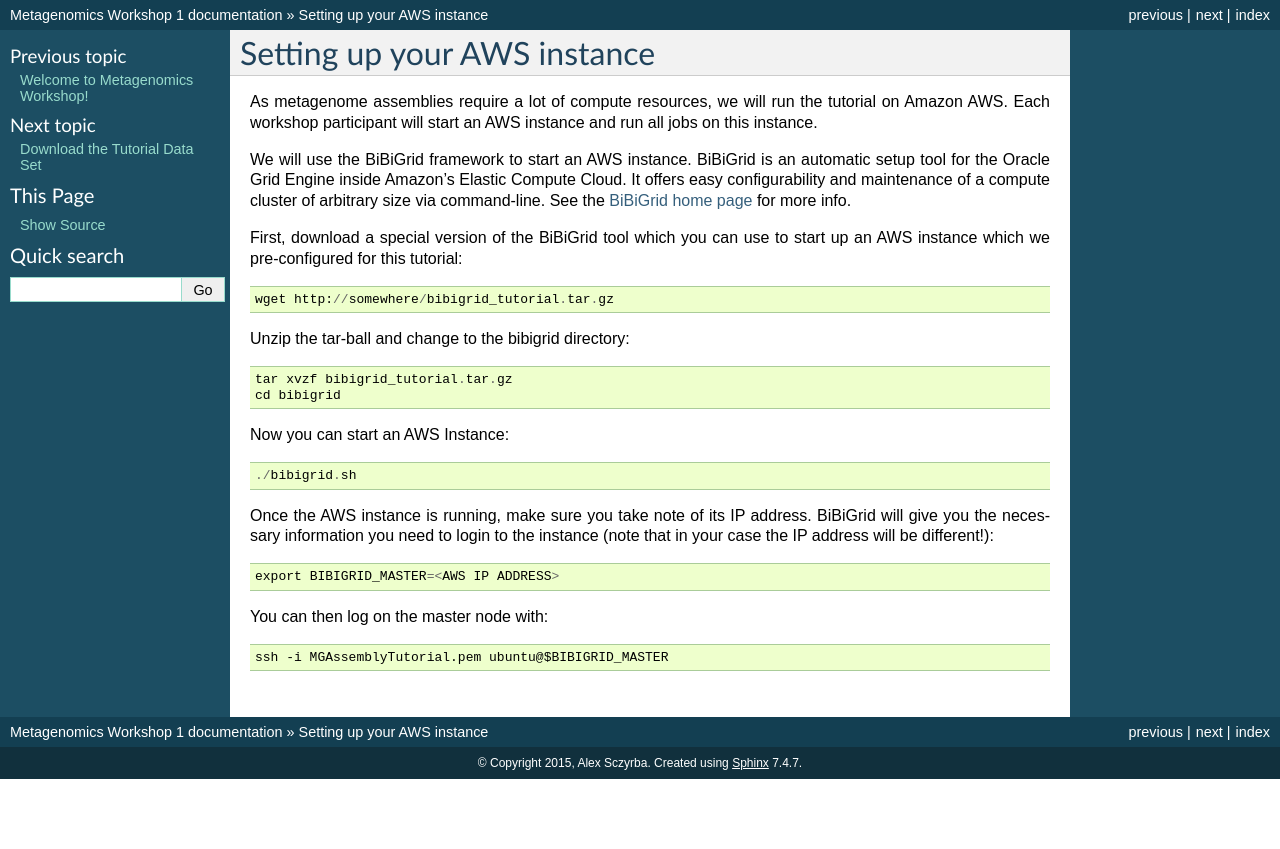
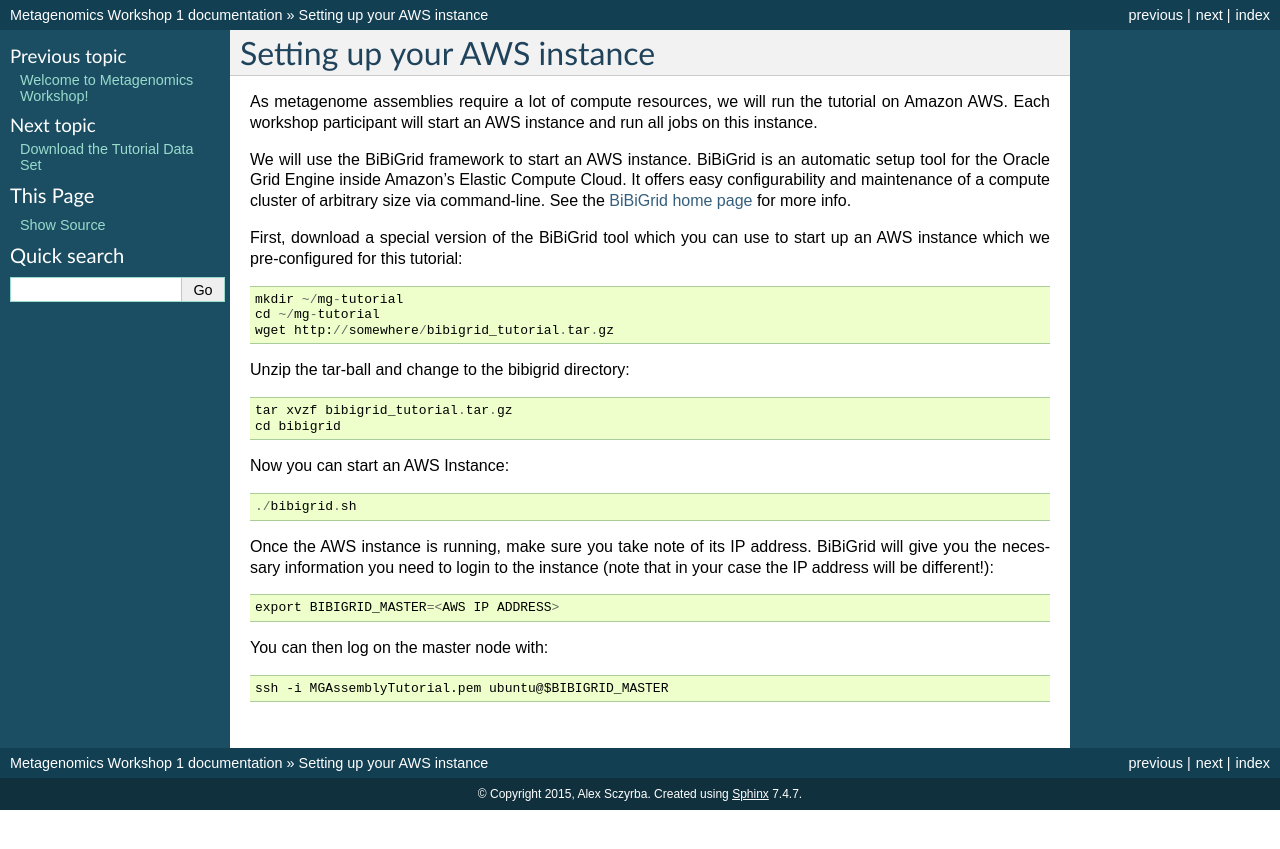
Before and after one commit to metagenomics/metagenomics-workshop, a Sphinx documentation site: the page built from docs/bibigrid.rst, in a window 1280 px wide. Shown: the top 849 px of the page. Built offline with Sphinx 7.4.7, drawn with Linux system fonts in a browser that asks for light colours.

Commit message:
Update bibigrid.rst

```diff
--- a/docs/bibigrid.rst
+++ b/docs/bibigrid.rst
@@ -9,6 +9,8 @@ We will use the BiBiGrid framework to start an AWS instance. BiBiGrid is an auto
 
 First, download a special version of the BiBiGrid tool which you can use to start up an AWS instance which we pre-configured for this tutorial::
 
+  mkdir ~/mg-tutorial
+  cd ~/mg-tutorial
   wget http://somewhere/bibigrid_tutorial.tar.gz
 
 Unzip the tar-ball and change to the bibigrid directory::
```
